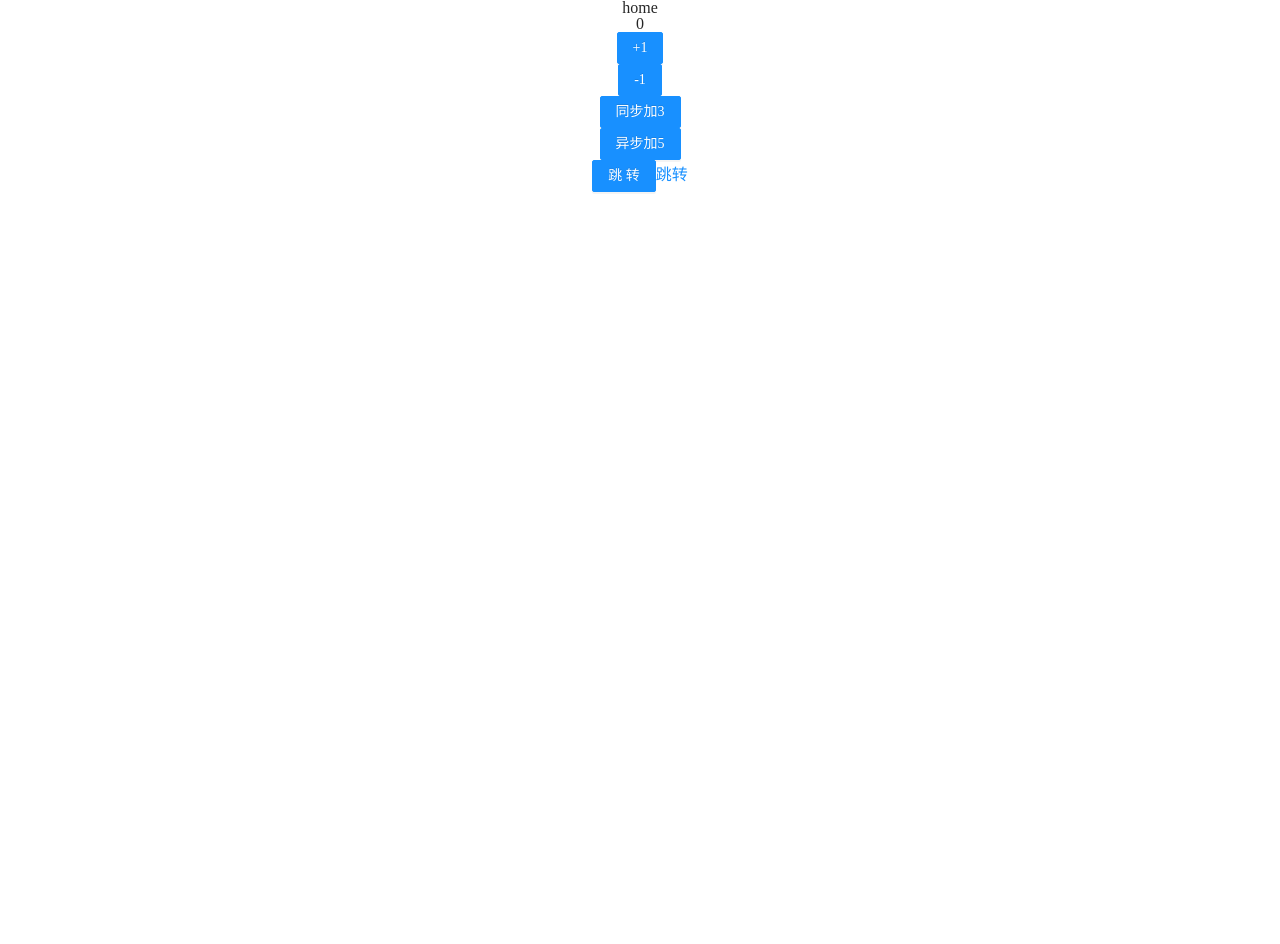
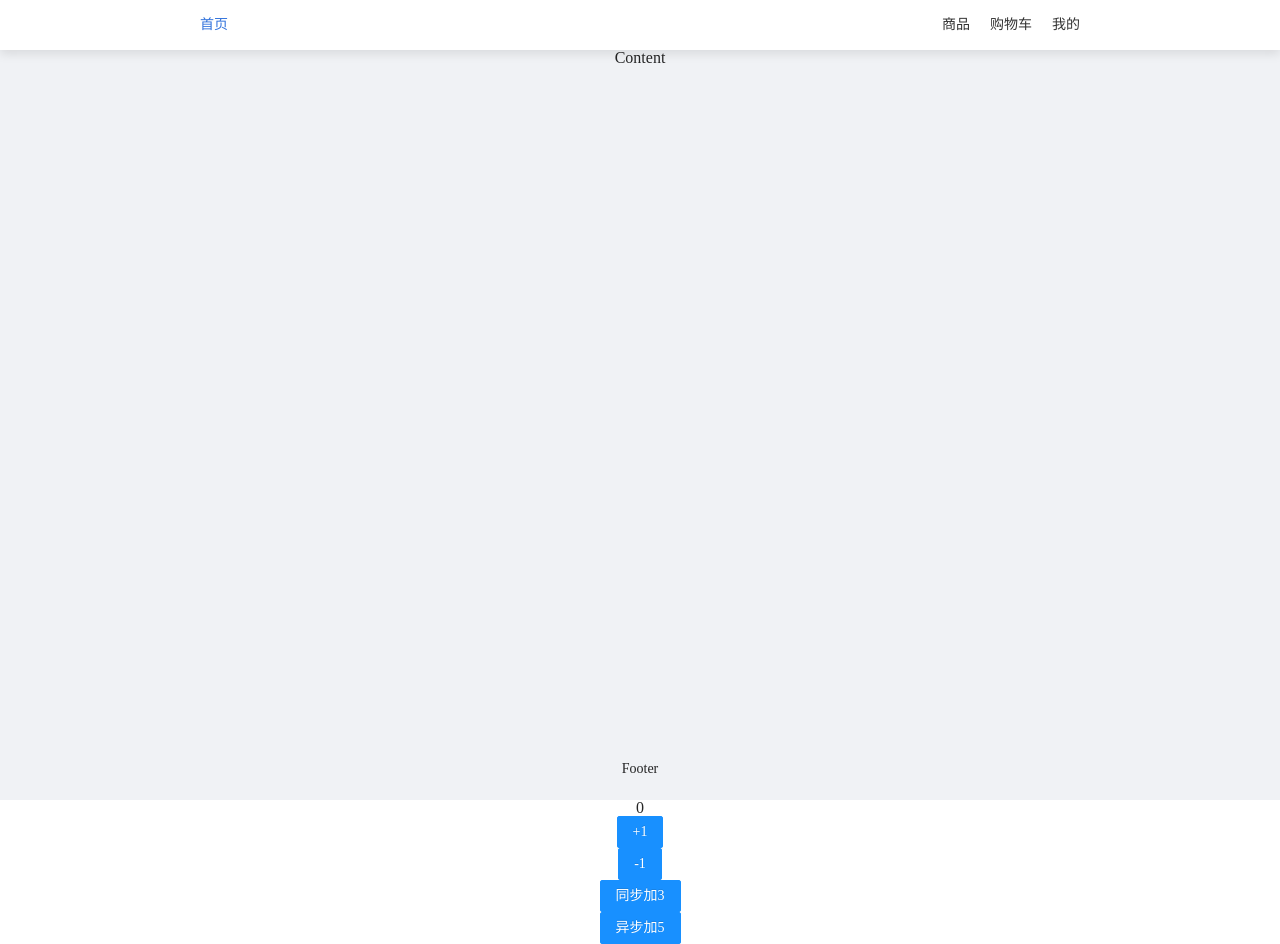
Before and after one commit to qianduanzhou/three-shopping-mall, a React app: page /counter in a window 1280 px wide. Before the commit the page ends 800 px from the top, so only its background shows below. Built offline with nearby package versions, Linux system fonts and the light colour scheme.

Commit message:
feat(首页): 增加导航栏

```diff
--- a/package.json
+++ b/package.json
@@ -23,6 +23,7 @@
     "browserslist": "^4.18.1",
     "camelcase": "^6.2.1",
     "case-sensitive-paths-webpack-plugin": "^2.4.0",
+    "classnames": "^2.3.1",
     "css-loader": "^6.5.1",
     "css-minimizer-webpack-plugin": "^3.2.0",
     "dotenv": "^10.0.0",
--- a/src/App.tsx
+++ b/src/App.tsx
@@ -8,11 +8,11 @@ import Counter from 'view/counter';
 import Detail from 'view/home/view/detail';
 
 function App() {
-  let navigate = useNavigate();
+  // let navigate = useNavigate();
 
-  function jumpDetail() {
-    navigate(`/detail/55?type=1`, {state: {key: 1}});
-  }
+  // function jumpDetail() {
+  //   navigate(`/detail/55?type=1`, {state: {key: 1}});
+  // }
   return (
     <div className="App">
       <Routes>
@@ -37,8 +37,8 @@ function App() {
           }
         />
       </Routes>
-      <Button type="primary" onClick={jumpDetail}>跳转</Button>
-      <NavLink to="/detail/111?type=222" state={{key: 333}}>跳转</NavLink>
+      {/* <Button type="primary" onClick={jumpDetail}>跳转</Button>
+      <NavLink to="/detail/111?type=222" state={{key: 333}}>跳转</NavLink> */}
     </div>
   );
 }
--- /dev/null
+++ b/src/components/topNav/index.module.scss
@@ -0,0 +1,24 @@
+.container {
+    height: 50px;
+    line-height: 50px;
+    width: 100%;
+    display: flex;
+    justify-content: space-between;
+    color: #bbb;
+    .nav {
+        color: #333;
+        margin-right: 20px;
+        font-size: 14px;
+        cursor: pointer;
+        &:last-child {
+            margin-right: 0;
+        }
+        &.actived {
+            color: #3273dc;
+        }
+    }
+    .left, .right {
+        display: flex;
+        align-items: center;
+    }
+}
--- /dev/null
+++ b/src/components/topNav/index.tsx
@@ -0,0 +1,59 @@
+import { useState } from 'react';
+import styles from "./index.module.scss";
+import classNames from "classnames/bind";
+let cx = classNames.bind(styles);
+interface Nav {
+    left: NavItem[],
+    right: NavItem[],
+    activedId: number
+}
+interface NavItem {
+    id: number,
+    text: string
+}
+export default function TopNav() {
+    let nav: Nav = {//导航栏对象
+        left: [{//左侧
+            id: 0,
+            text: "首页"
+        }],
+        right: [{//右侧
+            id: 1,
+            text: "商品"
+        }, {
+            id: 2,
+            text: "购物车"
+        }, {
+            id: 3,
+            text: "我的"
+        }],
+        activedId: 0,//当前导航栏
+    }
+    let [navObj, setNavObj] = useState(nav);
+    function getNavClass(id: number) {//获取导航栏类
+        return cx({
+            [styles.nav]: true,
+            actived: id === navObj.activedId
+        })
+    }
+    function clickNav(id: number) {//点击导航栏
+        setNavObj({
+            ...navObj,
+            activedId: id
+        })
+    }
+    return (
+        <div className={styles.container}>
+            <div className={styles.left}>
+                {navObj.left.map(v => {
+                    return <div className={getNavClass(v.id)} key={v.id} onClick={() => clickNav(v.id)}>{v.text}</div>
+                })}
+            </div>
+            <div className={styles.right}>
+                {navObj.right.map(v => {
+                    return <div className={getNavClass(v.id)} key={v.id} onClick={() => clickNav(v.id)}>{v.text}</div>
+                })}
+            </div>
+        </div>
+    )
+}
--- a/src/view/counter/index.tsx
+++ b/src/view/counter/index.tsx
@@ -1,4 +1,3 @@
-import React, { useState } from 'react'
 import { useSelector, useDispatch } from 'react-redux'
 import { Button } from 'antd';
 import {
@@ -12,7 +11,6 @@ import {
 export default function Counter() {
   const count = useSelector(selectCount)//useSelector传入selector可以获取state对应的值
   const dispatch = useDispatch()//dispatch传入action可以触发对应的reducer
-  const [incrementAmount, setIncrementAmount] = useState('2')
 
   return (
     <div>
--- /dev/null
+++ b/src/view/home/index.module.scss
@@ -0,0 +1,21 @@
+.home {
+    width: 100%;
+    height: 100%;
+    .layout {
+        width: 100%;
+        height: 100%;
+        .header {
+            padding: 0 200px;
+            background: #fff;
+            height: 50px;
+            line-height: 50px;
+            box-shadow: 0 4px 10px rgba(0, 0, 0, .1);
+        }
+        .content {
+
+        }
+        .footer {
+
+        }
+    }
+}
--- a/src/view/home/index.tsx
+++ b/src/view/home/index.tsx
@@ -1,5 +1,9 @@
 import { Component } from 'react';
 import { Outlet } from "react-router-dom";
+import style from './index.module.scss';
+import TopNav from "components/topNav";
+import { Layout } from 'antd';
+const { Header, Footer, Content } = Layout;
 class Home extends Component<any, any> {
     constructor(props: any) {
         super(props);
@@ -9,8 +13,14 @@ class Home extends Component<any, any> {
     }
     render() {
         return (
-            <div className="home">
-                {this.state.title}
+            <div className={style.home}>
+                <Layout className={style.layout}>
+                    <Header className={style.header}>
+                        <TopNav />
+                    </Header>
+                    <Content className={style.content}>Content</Content>
+                    <Footer className={style.footer}>Footer</Footer>
+                </Layout>
                 <Outlet/>
             </div>
         )
--- a/src/view/home/view/detail/index.tsx
+++ b/src/view/home/view/detail/index.tsx
@@ -8,7 +8,7 @@ function Detail() {
     let params = useParams();
     let location = useLocation();
     let state = location.state as LocationState;
-    let [searchParams, setSearchParams] = useSearchParams();
+    let [searchParams] = useSearchParams();
     return (
         <div className="list">Detail/params={params.id},query={searchParams.get("type")},state={state?.key}</div>
     )
```
Also changed, not shown: 1 other file (tests, documents, lock files or other folders).
